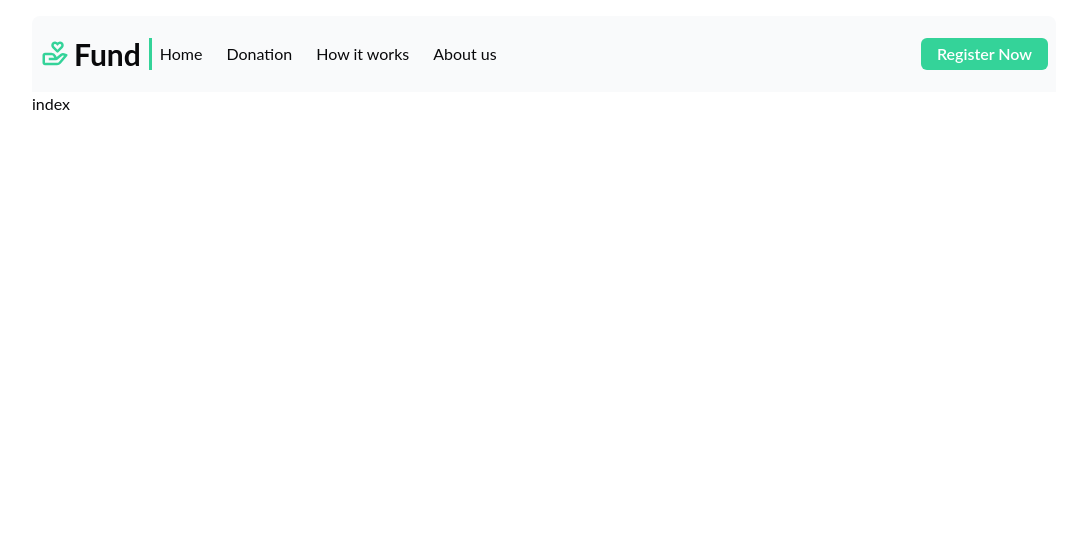
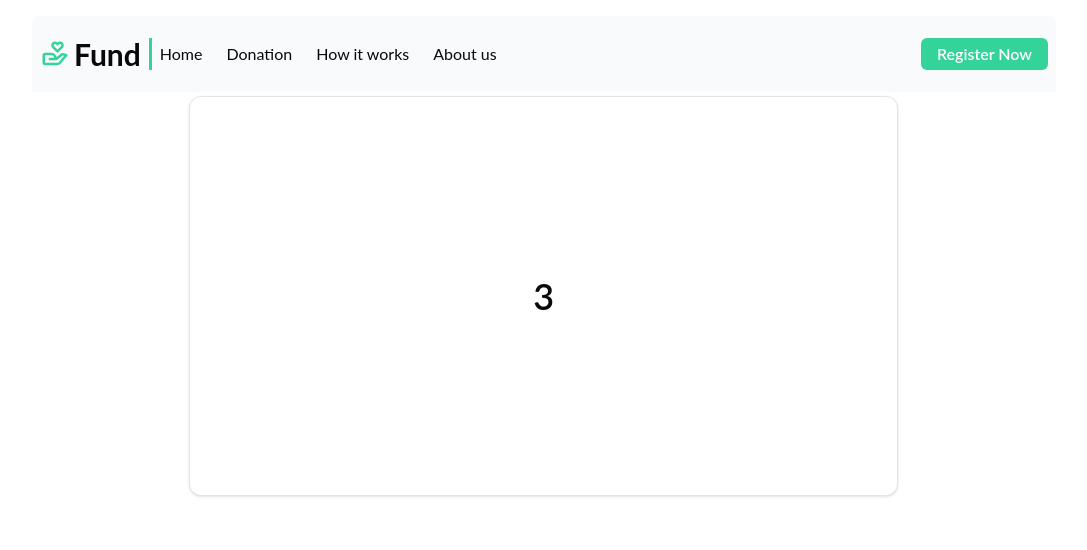
Before and after one commit to Himalf/crowdfundingFrontend, a React (Vite) app: page / in a window 1280 px wide. Shown: the top 550 px of the page, without its empty margins (96-1183 px from the left). Built offline with nearby package versions, Linux system fonts and the light colour scheme.

Commit message:
feat: add autoplay carousel ui

```diff
--- a/src/pages/homepage/HeroSection.tsx
+++ b/src/pages/homepage/HeroSection.tsx
@@ -6,8 +6,8 @@ import {
   Carousel,
   CarouselContent,
   CarouselItem,
-  CarouselNext,
-  CarouselPrevious,
+  //   CarouselNext,
+  //   CarouselPrevious,
 } from "@/components/ui/carousel";
 
 const HeroSection = () => {
@@ -15,13 +15,16 @@ const HeroSection = () => {
     Autoplay({ delay: 2000, stopOnInteraction: false })
   );
   return (
-    <Carousel plugins={[plugin.current]} className="w-full max-w-xs">
+    <Carousel
+      plugins={[plugin.current]}
+      className="w-full max-w-[70%] items-center mx-auto"
+    >
       <CarouselContent>
         {Array.from({ length: 5 }).map((_, index) => (
           <CarouselItem key={index}>
             <div className="p-1">
               <Card>
-                <CardContent className="flex aspect-square items-center justify-center p-6">
+                <CardContent className="flex aspect-video items-center justify-center p-6">
                   <span className="text-4xl font-semibold">{index + 1}</span>
                 </CardContent>
               </Card>
@@ -29,8 +32,8 @@ const HeroSection = () => {
           </CarouselItem>
         ))}
       </CarouselContent>
-      <CarouselPrevious />
-      <CarouselNext />
+      {/* <CarouselPrevious />
+      <CarouselNext /> */}
     </Carousel>
   );
 };
--- a/src/pages/homepage/index.tsx
+++ b/src/pages/homepage/index.tsx
@@ -1,5 +1,11 @@
+import HeroSection from "./HeroSection";
+
 const index = () => {
-  return <div>index</div>;
+  return (
+    <div>
+      <HeroSection />
+    </div>
+  );
 };
 
 export default index;
```
